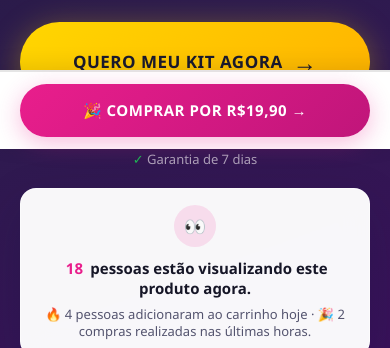
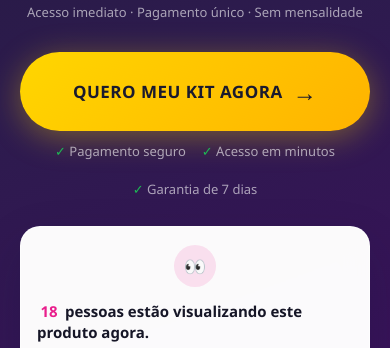
Before and after one commit to eumatheusmonteiro/LandinPage, a plain HTML site: page index.html in a window 390 px wide. Shown: the part 695-1043 px from the top of the page. Drawn offline with Linux system fonts and the light colour scheme.

Commit message:
atualização

```diff
--- a/index.html
+++ b/index.html
@@ -77,11 +77,12 @@
 
       html {
         scroll-behavior: smooth;
+        background: #0f0f1a;
       }
 
       body {
         font-family: "Segoe UI", Arial, sans-serif;
-        background: #fff;
+        background: #0f0f1a;
         color: var(--texto);
         font-size: 16px;
         line-height: 1.65;
@@ -101,7 +102,7 @@
         background: linear-gradient(90deg, #e91e8c 0%, #c0157a 100%);
         color: #fff;
         text-align: center;
-        padding: 10px 16px;
+        padding: calc(10px + env(safe-area-inset-top)) 16px 10px;
         font-size: 14px;
         font-weight: 700;
         letter-spacing: 0.5px;
@@ -135,8 +136,14 @@
           #3d0e5e 100%
         );
         color: #fff;
-        padding: 56px 20px 48px;
+        padding: calc(84px + env(safe-area-inset-top, 0px)) 20px 48px;
         text-align: center;
+      }
+
+      @media (max-width: 640px) {
+        .hero {
+          padding-top: calc(86px + env(safe-area-inset-top, 0px));
+        }
       }
 
       .hero-eyebrow {
@@ -838,25 +845,6 @@
         display: block;
       }
 
-      /* ===== CTA FLUTUANTE MOBILE ===== */
-      .cta-sticky {
-        display: none;
-        position: fixed;
-        bottom: 0;
-        left: 0;
-        right: 0;
-        background: #fff;
-        border-top: 2px solid var(--cinza-medio);
-        padding: 12px 20px;
-        z-index: 99;
-        box-shadow: 0 -4px 20px rgba(0, 0, 0, 0.1);
-      }
-
-      @media (max-width: 640px) {
-        .cta-sticky {
-          display: block;
-        }
-      }
 
       /* ===== RODAPÉ ===== */
       footer {
@@ -1691,17 +1679,6 @@
       </div>
     </footer>
 
-    <!-- CTA STICKY MOBILE -->
-    <div class="cta-sticky">
-      <a
-        href="https://checkout.materialempdf.online/VCCL1O8SD052"
-        class="btn-comprar"
-        style="font-size: 15px; padding: 14px 20px"
-      >
-        🎉 Comprar por R$19,90 →
-      </a>
-    </div>
-
     <!-- MODAIS DE POLÍTICA -->
     <div class="modal-overlay" id="modal-privacidade">
       <div class="modal">
--- a/popup.css
+++ b/popup.css
@@ -25,13 +25,14 @@
   display: flex;
   align-items: center;
   gap: 12px;
-  padding: 14px 16px;
-  background: rgba(30, 32, 51, 0.96);
+  padding: 16px 18px;
+  background: rgba(33, 36, 60, 0.98);
   color: #ffffff;
-  border-radius: 18px;
-  box-shadow: 0 18px 45px rgba(0, 0, 0, 0.18);
-  backdrop-filter: blur(12px);
-  border: 1px solid rgba(255, 255, 255, 0.08);
+  border-radius: 22px;
+  box-shadow: 0 24px 60px rgba(0, 0, 0, 0.2);
+  backdrop-filter: blur(14px);
+  border: 1px solid rgba(255, 255, 255, 0.12);
+  pointer-events: none;
 }
 
 .social-popup__icon {
@@ -53,19 +54,29 @@
 
 @media (max-width: 640px) {
   #social-popup {
+    top: calc(72px + env(safe-area-inset-top, 0px));
     left: 12px;
-    right: 12px;
-    bottom: 12px;
-    max-width: none;
+    right: auto;
+    bottom: auto;
+    max-width: 240px;
     min-width: 0;
+    width: auto;
+    z-index: 9999;
   }
 
   .social-popup__card {
-    padding: 12px 14px;
+    padding: 10px 12px;
     gap: 10px;
   }
 
+  .social-popup__icon {
+    width: 34px;
+    height: 34px;
+    font-size: 16px;
+  }
+
   .social-popup__message {
-    font-size: 13px;
+    font-size: 12.5px;
+    line-height: 1.4;
   }
 }
--- a/popup.js
+++ b/popup.js
@@ -11,9 +11,9 @@ const socialPopup = {
     "🎉 Mais um kit vendido.",
   ],
   lastIndex: -1,
-  showDelay: 10000,
+  showDelay: 30000,
   visibleDuration: 5000,
-  intervalDelay: 10000,
+  intervalDelay: 30000,
 };
 
 function buildPopup() {
--- a/view-counter.css
+++ b/view-counter.css
@@ -4,21 +4,26 @@
 
 .view-counter {
   width: min(100%, 680px);
-  margin: 18px auto 0;
-  padding: 14px 18px;
-  background: rgba(255, 255, 255, 0.97);
-  border: 1px solid rgba(255, 255, 255, 0.55);
-  box-shadow: 0 18px 50px rgba(12, 24, 48, 0.16);
-  border-radius: 16px;
+  margin: 26px auto 0;
+  padding: 18px 22px;
+  background: rgba(255, 255, 255, 0.98);
+  border: 1px solid rgba(255, 255, 255, 0.72);
+  box-shadow: 0 20px 50px rgba(12, 24, 48, 0.16);
+  border-radius: 20px;
   display: flex;
   align-items: center;
-  gap: 14px;
+  gap: 18px;
   color: #1a1a2e;
   font-size: 15px;
-  line-height: 1.3;
+  line-height: 1.4;
   justify-content: center;
   text-align: center;
   backdrop-filter: blur(12px);
+}
+
+.view-counter__meta {
+  font-size: 13px;
+  color: #4f4f66;
 }
 
 .view-counter__icon {
@@ -64,10 +69,16 @@
 
 @media (max-width: 640px) {
   .view-counter {
+    width: 100%;
     flex-direction: column;
-    align-items: center;
-    padding: 16px 16px;
-    gap: 12px;
+    align-items: stretch;
+    padding: 18px 16px;
+    gap: 14px;
+    text-align: left;
+  }
+
+  .view-counter__icon {
+    margin: 0 auto;
   }
 
   .view-counter__content {
```
